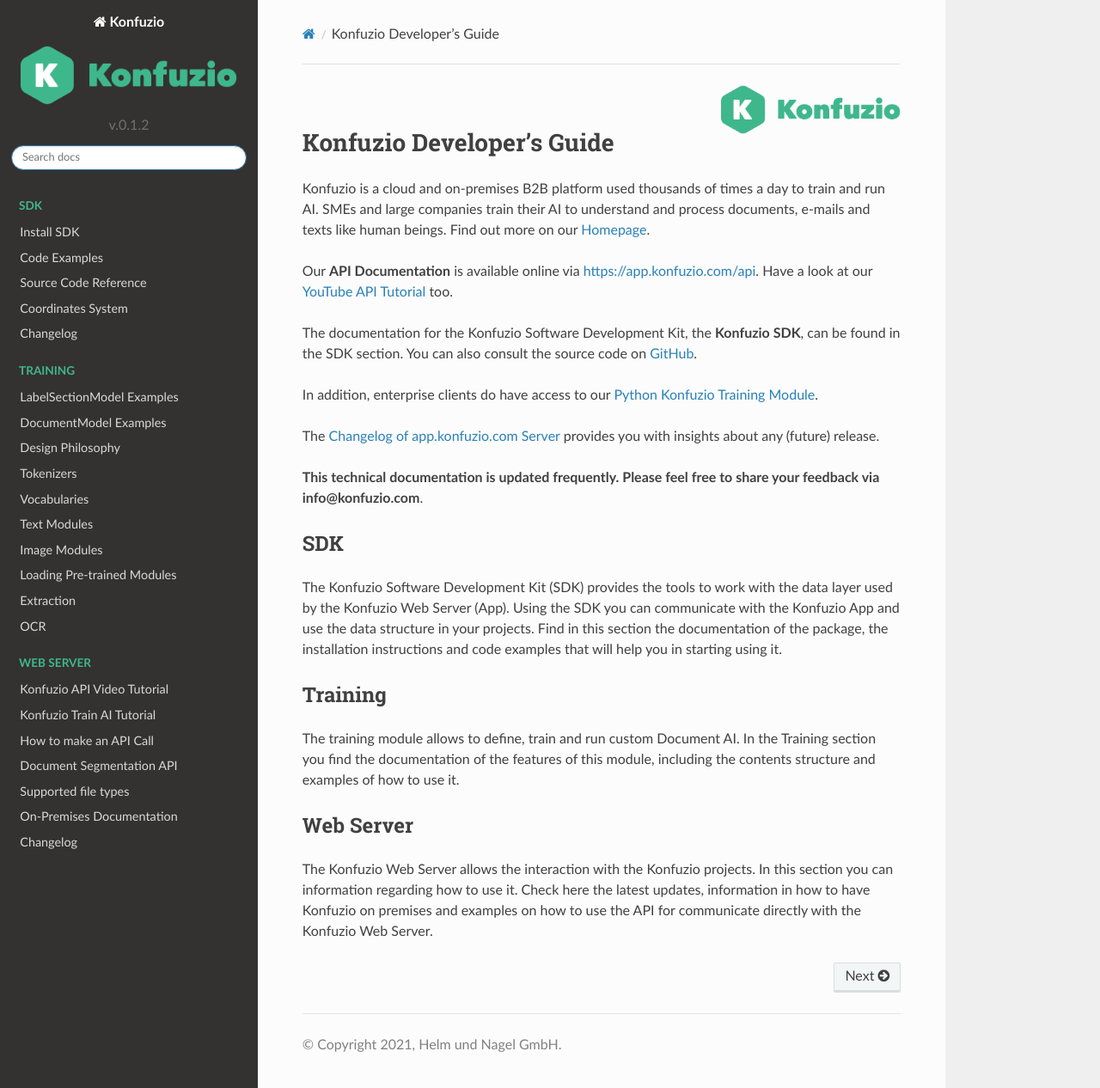
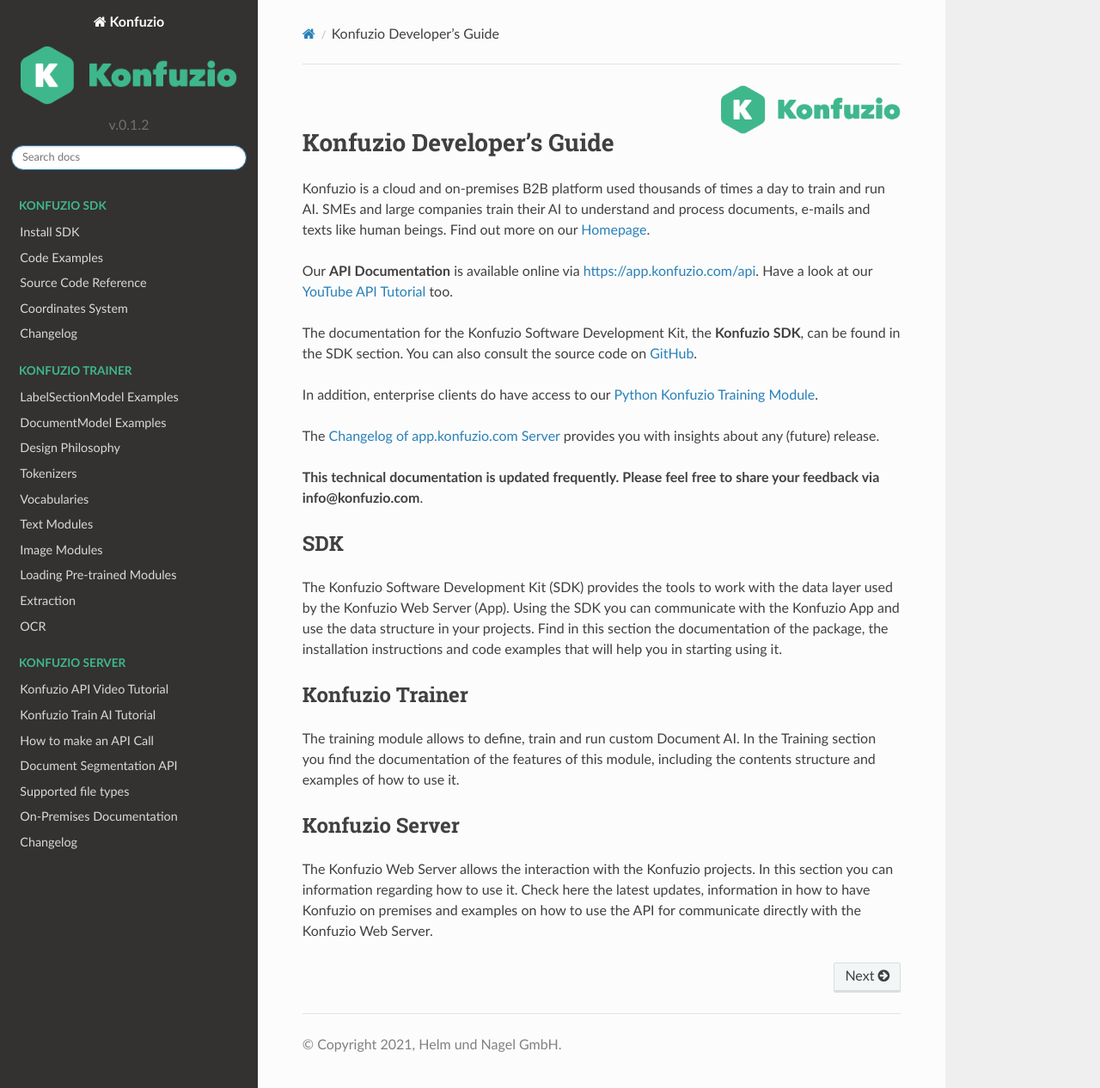
Before and after one commit to konfuzio-ai/konfuzio-sdk, a Sphinx documentation site: the page built from docs/index.rst, in a window 1280 px wide and 1266 px high. Shown: the whole window at 86% size. Built offline with Sphinx 7.4.7 and the Read the Docs theme 2.0.0, drawn with Linux system fonts in a browser that asks for light colours.

Commit message:
Update index.rst

```diff
--- a/docs/index.rst
+++ b/docs/index.rst
@@ -33,15 +33,15 @@
 Find in this section the documentation of the package, the installation instructions and code examples that will help
 you in starting using it.
 
-Training
-########
+Konfuzio Trainer
+################
 
 The training module allows to define, train and run custom Document AI.
 In the Training section you find the documentation of the features of this module, including the contents structure
 and examples of how to use it.
 
-Web Server
-##########
+Konfuzio Server
+###############
 
 The Konfuzio Web Server allows the interaction with the Konfuzio projects.
 In this section you can information regarding how to use it. Check here the latest updates, information in how to have
@@ -51,7 +51,7 @@
 .. toctree::
    :hidden:
    :maxdepth: 3
-   :caption: SDK
+   :caption: Konfuzio SDK
 
 
    sdk/configuration_reference.md
@@ -64,12 +64,12 @@
 .. toctree::
    :maxdepth: 6
    :hidden:
-   :caption: Training
+   :caption: Konfuzio Trainer
 
    training/training_documentation.md
 
 .. toctree::
-   :caption: Web Server
+   :caption: Konfuzio Server
    :hidden:
    :maxdepth: 3
 
```
